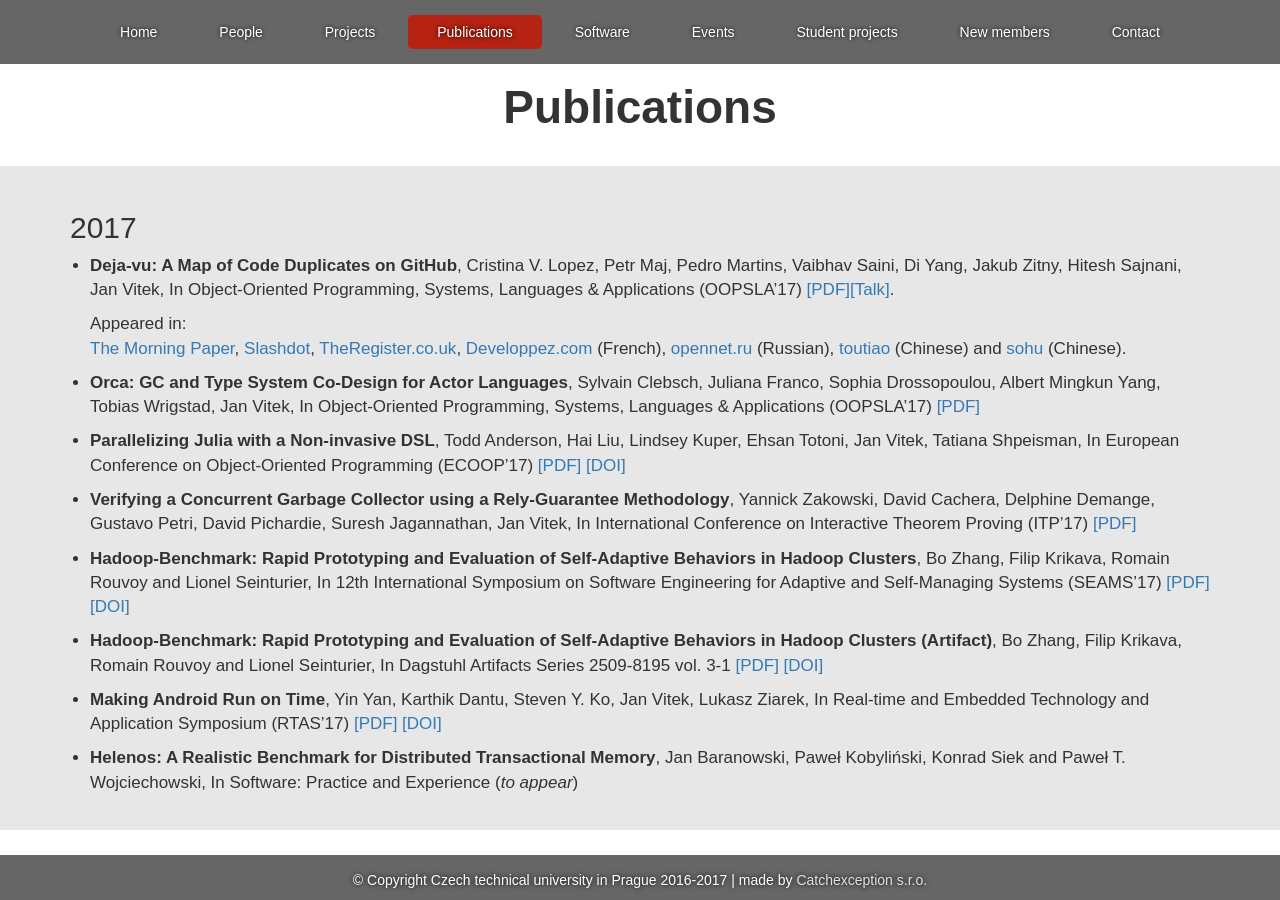
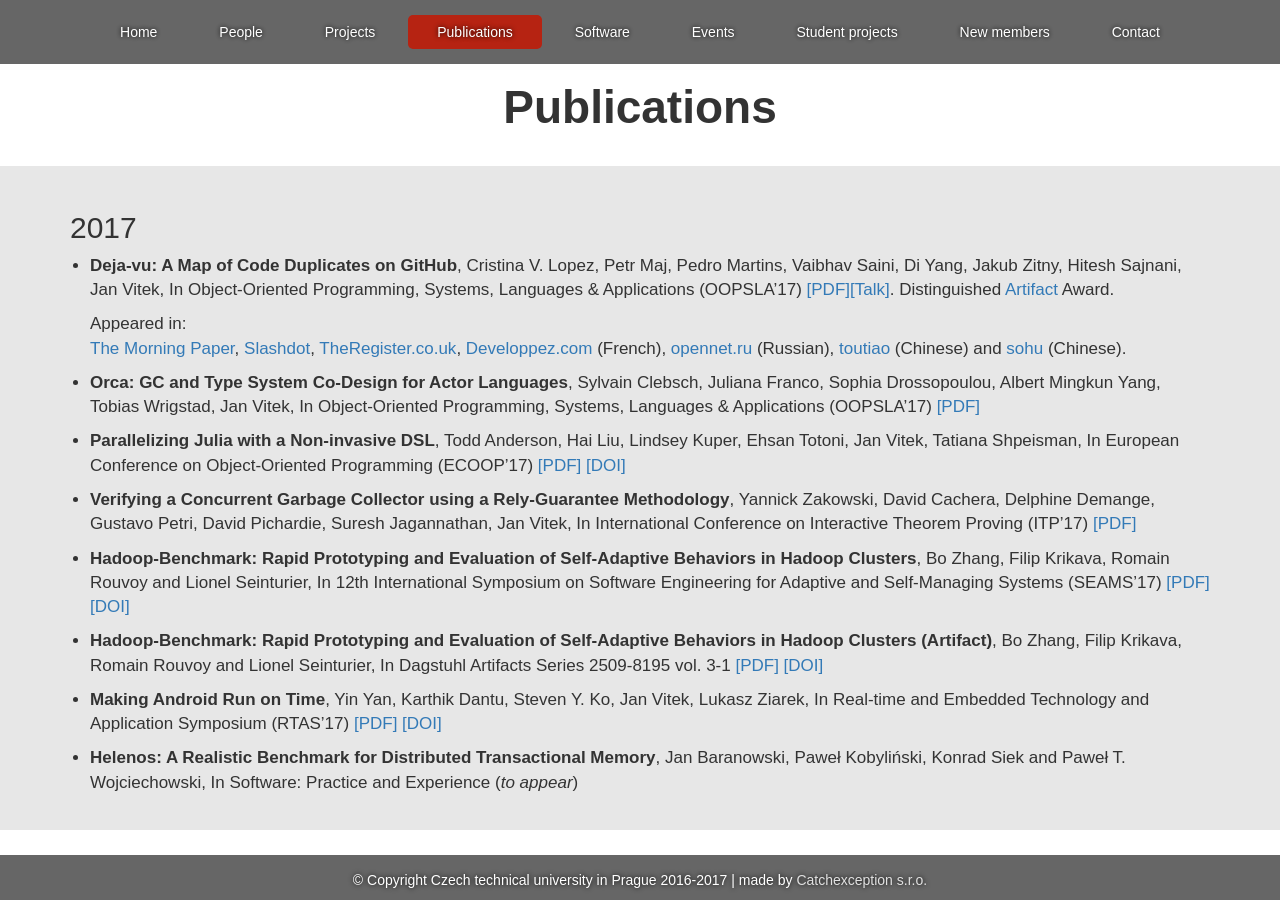
Before and after one commit to PRL-PRG/prl-prg.github.io, a Jekyll site: the page built from publications.md, in a window 1280 px wide. Built offline with Jekyll 4.4.1, drawn with Linux system fonts in a browser that asks for light colours.

Commit message:
Added link to dejavu artifact.

```diff
--- a/publications.md
+++ b/publications.md
@@ -9,6 +9,7 @@ title: Publications
   Cristina V. Lopez, Petr Maj, Pedro Martins, Vaibhav Saini, Di Yang, Jakub Zitny, Hitesh Sajnani, Jan Vitek,
   In Object-Oriented Programming, Systems, Languages & Applications (OOPSLA'17)
   [[PDF]](http://janvitek.org/pubs/oopsla17b.pdf)[[Talk]](https://www.youtube.com/watch?v=4M-ASEpVOaY).
+  Distinguished [Artifact](http://mondego.ics.uci.edu/projects/dejavu/) Award.
 
   Appeared in:
   [The Morning Paper](http://blog.acolyer.org/2017/11/20/dejavu-a-map-of-code-duplicates-on-github),
```
